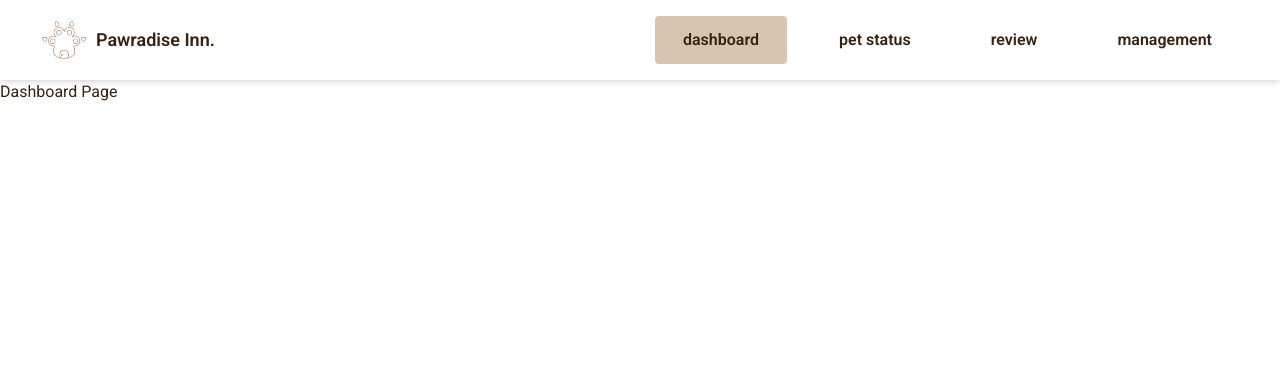
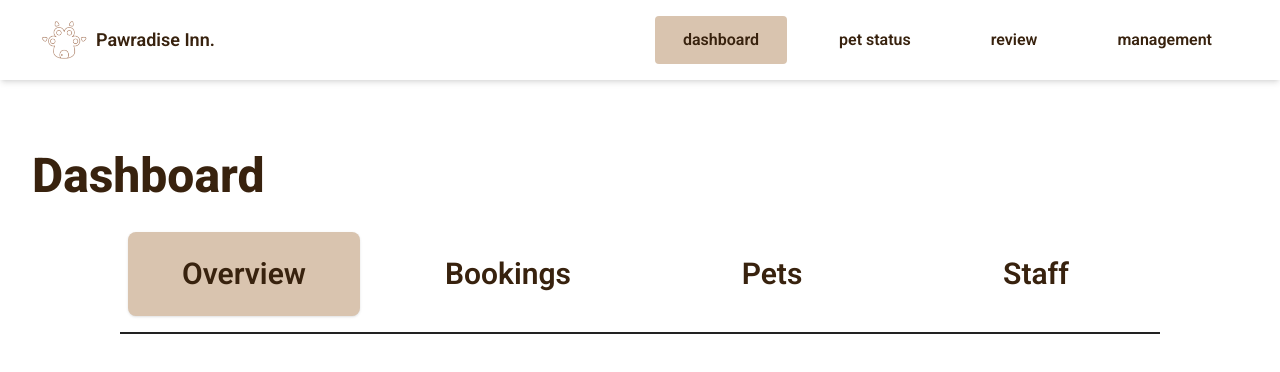
Before and after one commit to Pawradise-Inn/pawradise-inn, a React (Vite) app: page /staff/dashboard in a window 1280 px wide. Shown: the top 372 px of the page. Built offline with nearby package versions, Linux system fonts and the light colour scheme.

Commit message:
add dashboard file and a little change in app

```diff
--- a/src/App.jsx
+++ b/src/App.jsx
@@ -17,6 +17,7 @@ import Management from "./pages/Management";
 import ServiceEdit from "./components/Management/Service_edit";
 import PetStatus from "./pages/staff/PetStatus";
 import PetUpdate from "./pages/staff/PetUpdate";
+import Dashboard from "./pages/staff/Dashboard";
 
 const App = () => {
     const location = useLocation();
@@ -50,7 +51,8 @@ const App = () => {
 
                 {/* Staff Routes */}
                 <Route path="/staff" element={<div>Staff log in</div>} />
-                <Route path="/staff/dashboard" element={<div>Dashboard Page</div>} />
+                <Route path="/staff/dashboard" element={<Dashboard />} />
+
                 <Route path="/staff/pet" element={<PetStatus />} />
                 <Route path="/staff/pet/:id" element={<PetUpdate />} />
                 <Route path="/staff/review" element={<div>Staff Review Page</div>} />
--- /dev/null
+++ b/src/pages/staff/Dashboard.jsx
@@ -0,0 +1,52 @@
+import { useState } from "react";
+
+const boxData = [
+    { id: 1, label: "Overview" },
+    { id: 2, label: "Bookings" },
+    { id: 3, label: "Pets" },
+    { id: 4, label: "Staff" },
+];
+
+const Dashboard = () => {
+    const [activeBox, setActiveBox] = useState(1);
+
+    // Helper for active styling, similar to Management.jsx
+    const getBoxClass = (isActive) =>
+        `flex-1 px-8 py-6 rounded-lg transition-all duration-300 font-semibold text-3xl
+        ${isActive
+            ? "bg-[var(--light-brown-color)] font-bold text-gray-800 shadow"
+            : "bg-transparent text-gray-800 hover:bg-[var(--light-brown-color)]"}
+        `;
+
+    return (
+        <div className="flex flex-col items-center mt-16">
+            <div className="w-full flex">
+                <h2 className="text-5xl font-extrabold mb-8 ml-8 mt-2 text-left">Dashboard</h2>
+            </div>
+            <div className="flex justify-center w-full max-w-5xl space-x-8">
+                {boxData.map((box) => (
+                    <button
+                        key={box.id}
+                        // In the future, replace this with navigation logic
+                        onClick={() => setActiveBox(box.id)}
+                        className={getBoxClass(activeBox === box.id)}
+                        style={{ minWidth: "180px", maxWidth: "300px" }}
+                    >
+                        {box.label}
+                    </button>
+                ))}
+            </div>
+            <div
+                className="mt-4"
+                style={{
+                    width: "calc(4 * 260px)", // Increased from 220px to 260px for a longer line
+                    borderBottom: "2px solid #222",
+                    marginLeft: "auto",
+                    marginRight: "auto"
+                }}
+            />
+        </div>
+    );
+};
+
+export default Dashboard;
```
